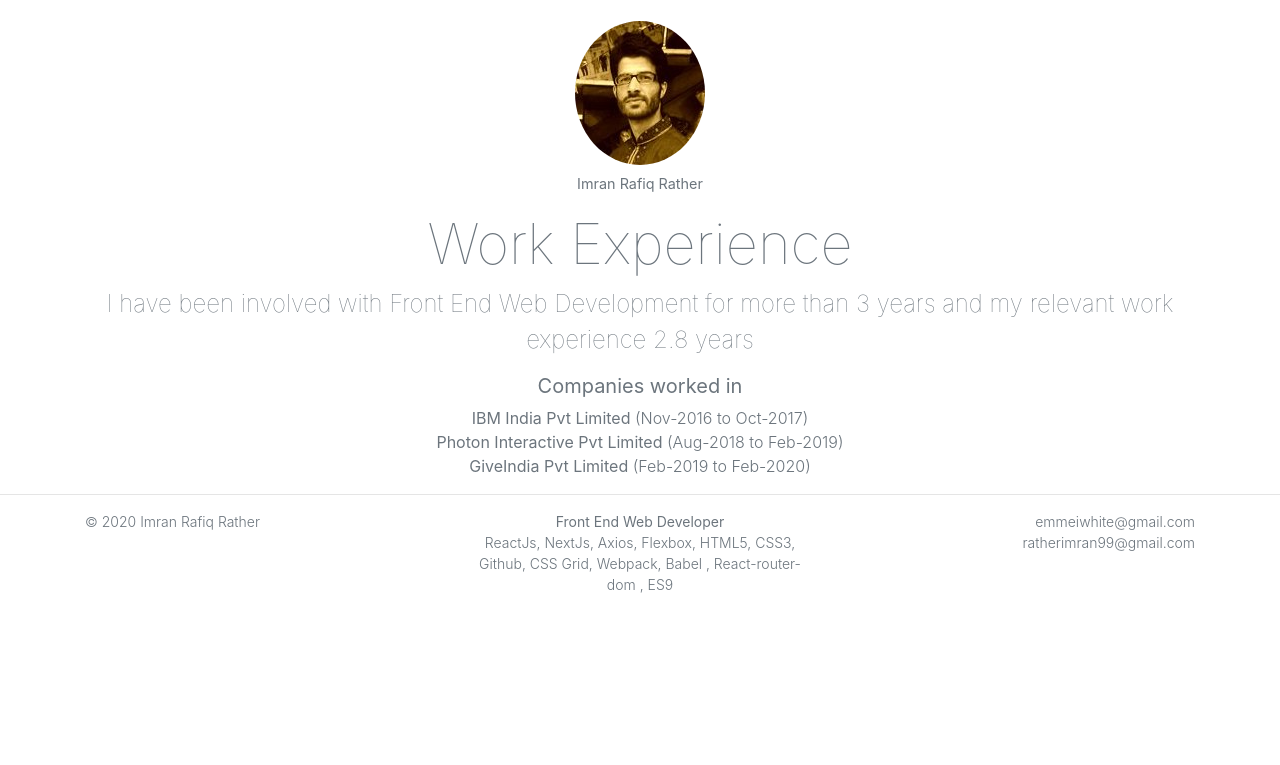
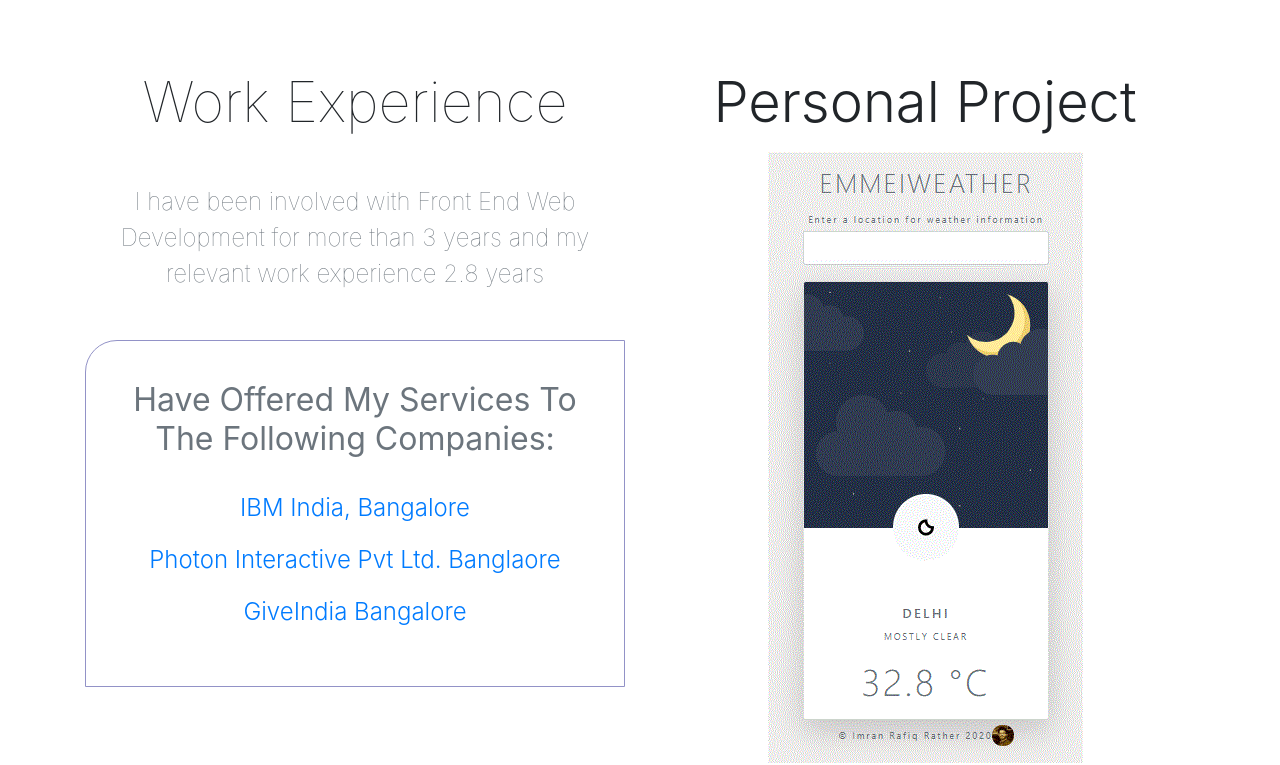
Before and after one commit to emmeiwhite/imran-portfolio, a plain HTML site: page work-experience.html in a window 1280 px wide. Shown: the part 61-826 px from the top of the page. Before the commit the page ends 800 px from the top, so only its background shows below. Drawn offline with nearby package versions, Linux system fonts and the light colour scheme.

Commit message:
Updated the work experience page included my Project

```diff
--- a/style.css
+++ b/style.css
@@ -58,8 +58,25 @@
     color:rgb(146, 146, 199) !important;
   }
 
+  .company-details{
+    border:1px solid rgb(146, 146, 199);
+    padding:2.5rem 1rem;
+    border-top-left-radius: 2rem;
+  }
 
+  .company-detail-header{
+    font-size:2rem;
+    margin-bottom:2rem;
+    color:rgb(108, 117, 125);;
+    font-weight: 100;
+    text-transform: capitalize;
+  }
 
+  .company-name{
+    margin:1rem 0;
+    font-size: 1.5rem;
+    color:rgb(108, 117, 125);;
+  }
 
  .designation{
     font-size:3.5rem;
--- a/work-experience.html
+++ b/work-experience.html
@@ -72,36 +72,44 @@
 
   <main class="container my-3 main-section">
     <div class="row">
-      <div class="col-12 text-center">
-        <article class="text-muted">
-          <figure class="figure">
-            <img src="./images/resume2020.jpg" class="figure-img img-fluid rounded-circle" alt="myImage">
-            <figcaption class="figure-caption text-muted text-center">Imran Rafiq Rather</figcaption>
-          </figure>
-        </article>
+      <div class="col-12 col-md-6 text-center">
 
-        <article class="text-center text-muted">
+        <article class="text-center">
 
-          <h3 class="display-4 designation">Work Experience</h3>
+          <h3 class="display-5 designation mt-5">Work Experience</h3>
 
-          <p class="skillset text-muted">I have been involved with Front End Web Development for more than 3 years and
+          <p class="skillset text-muted mt-5 mb-5">I have been involved with Front End Web Development for more than 3
+            years
+            and
             my
             relevant
             work experience 2.8 years
           </p>
 
-          <h3 class="lead font-weight-normal">Companies worked in </h3>
+          <div class="company-details">
+            <h2 class="company-detail-header lead font-weight-normal">Have offered my services to the following
+              companies: </h2>
 
-          <div class="display-5 class=" lead"">IBM India Pvt Limited <span class="font-weight-light">(Nov-2016 to
-              Oct-2017)</span>
+            <div class="company-name lead"><a href="https://www.ibm.com/in-en" target="_blank">IBM India, Bangalore</a>
+            </div>
+            <div class="company-name lead"><a href="https://www.photon.in/" target="_blank">Photon Interactive Pvt Ltd.
+                Banglaore</a></div>
+            <div class="company-name lead"><a href="https://www.giveindia.org/" target="_blank">GiveIndia Bangalore</a>
+            </div>
           </div>
-          <div class="display-5 class=" lead"">Photon Interactive Pvt Limited <span class="font-weight-light">(Aug-2018
-              to Feb-2019)</span></div>
-          <div class="display-5 class=" lead"">GiveIndia Pvt Limited <span class="font-weight-light">(Feb-2019 to
-              Feb-2020)</span class="lead">
-          </div>
+
         </article>
 
+      </div>
+
+      <div class="col-12 col-md-6 text-center">
+        <p class="display-4 mt-5">Personal Project</p>
+
+        <div>
+          <a href="https://imran-weather-app.netlify.app/" target="_blank">
+            <img src="./images/snapshot.GIF" alt="Weather data app">
+          </a>
+        </div>
       </div>
     </div>
   </main>
```
Also changed, not shown: images/snapshot.GIF (added).
